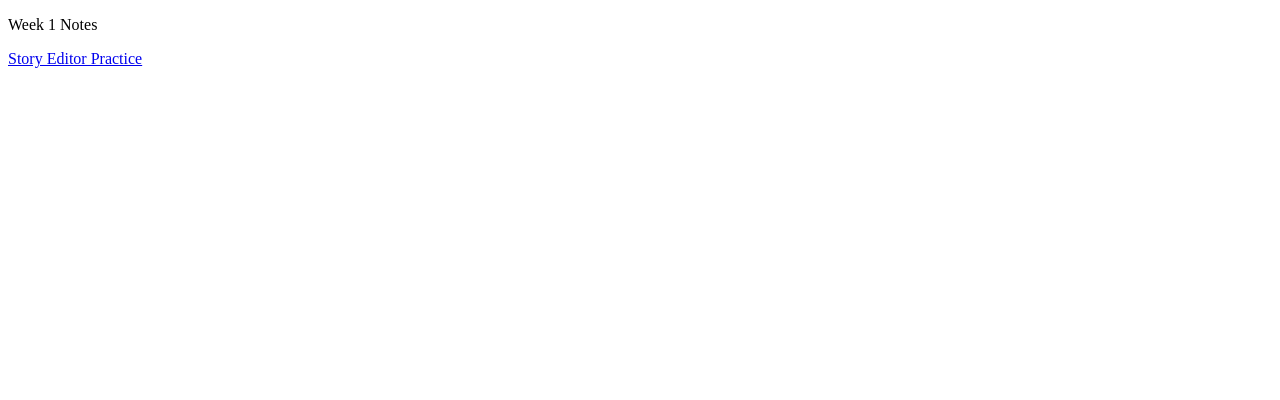
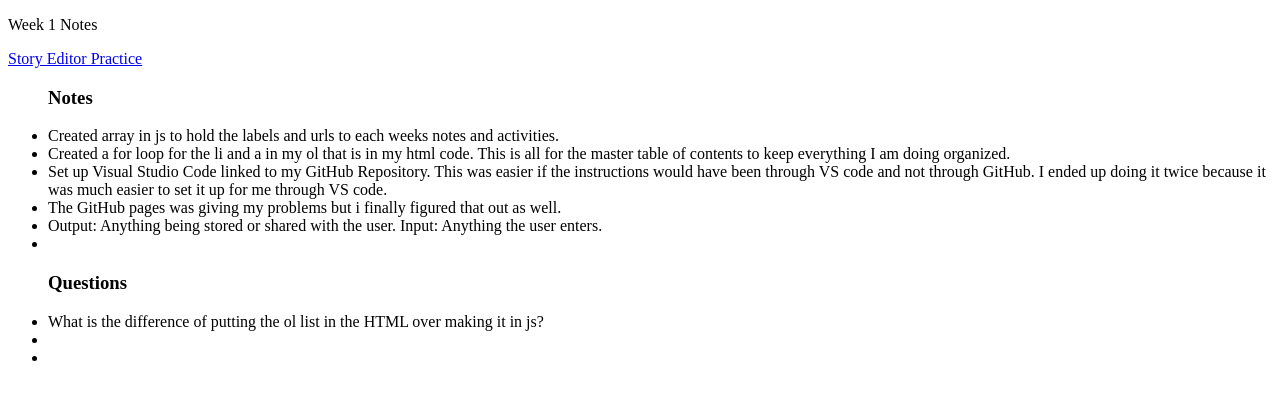
Before and after one commit to camiruth/WDD-330, a plain HTML site: page week1/index.html in a window 1280 px wide. Drawn offline with Linux system fonts and the light colour scheme.

Commit message:
Added Notes and Questions

```diff
--- a/js/main.js
+++ b/js/main.js
@@ -1,3 +1,4 @@
+//array list for the label and url. code given from teacher. This will be were I add new items to my table of contents each week.
 const links = [{
         label: "Week1 notes",
         url: "week1/index.html",
@@ -8,14 +9,19 @@ const links = [{
     },
 ];
 
+//Getting the ol list from the HTML code
 var ol = document.getElementById("list");
+
+//creating a loop to create the li and a elements
 for (var i = 0; i < links.length; i++) {
     var li = document.createElement("li");
     var a = document.createElement("a");
 
+    //references the array above to get the information
     a.href = links[i].url;
     a.innerHTML = links[i].label;
 
+    //puts the a inside the li and the li inside the ol. creating the element structure.
     li.appendChild(a);
     ol.appendChild(li);
  }
--- a/week1/index.html
+++ b/week1/index.html
@@ -11,5 +11,20 @@
 <body>
 	<p>Week 1 Notes</p>
   <a href="./readingPractice/story_editor.html">Story Editor Practice</a>
+  <ul>
+    <h3>Notes</h3>
+    <li>Created array in js to hold the labels and urls to each weeks notes and activities.</li>
+    <li>Created a for loop for the li and a in my ol that is in my html code. This is all for the master table of contents to keep everything I am doing organized.</li>
+    <li>Set up Visual Studio Code linked to my GitHub Repository. This was easier if the instructions would have been through VS code and not through GitHub. I ended up doing it twice because it was much easier to set it up for me through VS code.</li>
+    <li>The GitHub pages was giving my problems but i finally figured that out as well.</li>
+    <li>Output: Anything being stored or shared with the user. Input: Anything the user enters.</li>
+    <li></li>
+  </ul>
+  <ul>
+    <h3>Questions</h3>
+    <li>What is the difference of putting the ol list in the HTML over making it in js?</li>
+    <li></li>
+    <li></li>
+  </ul>
 </body>
 </html>
```
